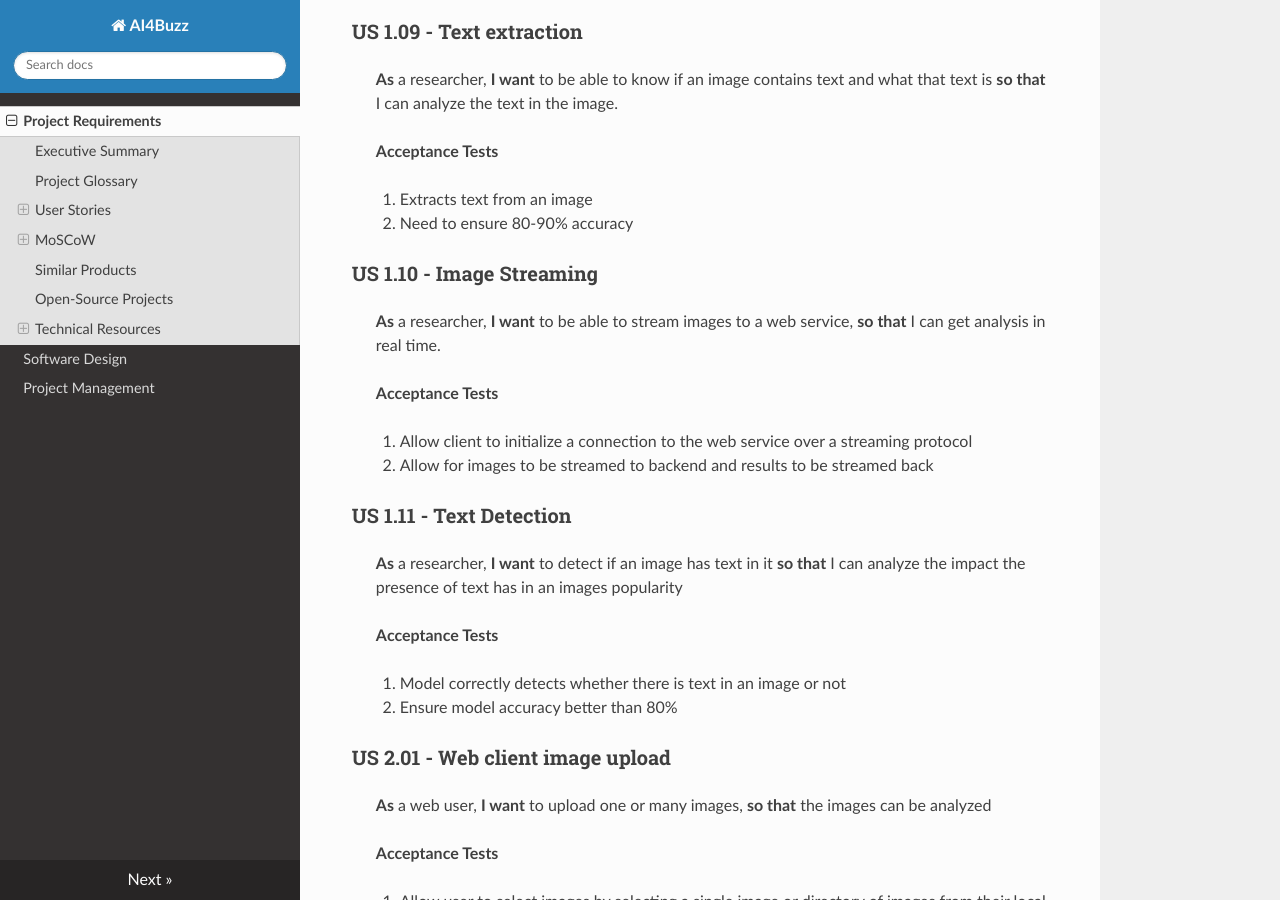
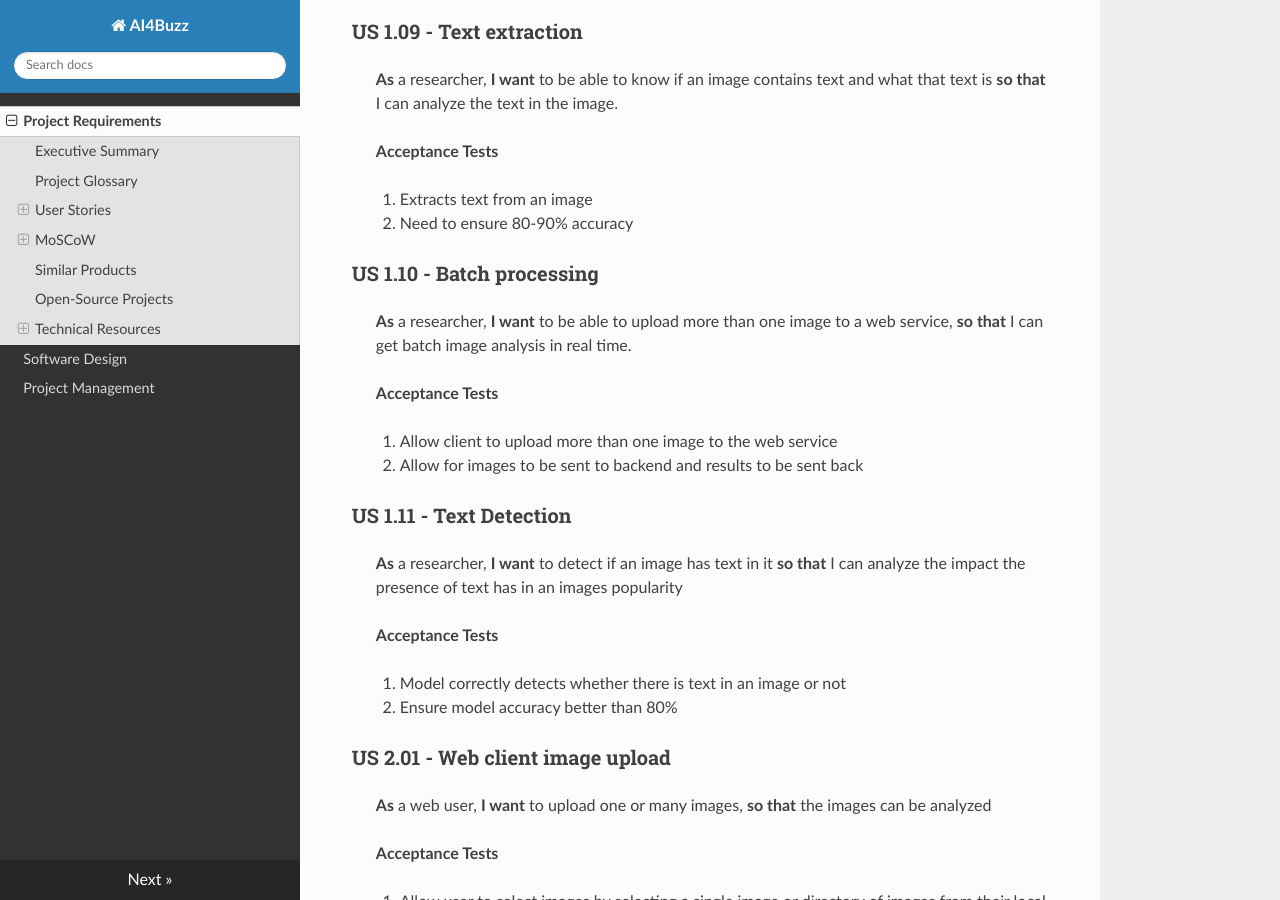
Before and after one commit to UAlberta-CMPUT401/ai4buzz, an MkDocs documentation site: the page built from docs/docs/index.md, in a window 1280 px wide and 900 px high, scrolled down 2918 px. Built offline with MkDocs 1.6.1, drawn with Linux system fonts in a browser that asks for light colours; nearby versions of some CDN libraries.

Commit message:
Update index.md

```diff
--- a/docs/docs/index.md
+++ b/docs/docs/index.md
@@ -100,14 +100,14 @@ This project is to develop a web service to allow researchers to gain insight in
 > 1. Extracts text from an image
 > 2. Need to ensure 80-90% accuracy
 
-### US 1.10 - Image Streaming
+### US 1.10 - Batch processing
 
-> **As** a researcher, **I want** to be able to stream images to a web service, **so that** I can get analysis in real time.
+> **As** a researcher, **I want** to be able to upload more than one image to a web service, **so that** I can get batch image analysis in real time.
 
 > **Acceptance Tests**
 
-> 1. Allow client to initialize a connection to the web service over a streaming protocol
-> 2. Allow for images to be streamed to backend and results to be streamed back
+> 1. Allow client to upload more than one image to the web service
+> 2. Allow for images to be sent to backend and results to be sent back
 
 ### US 1.11 - Text Detection
 
```
